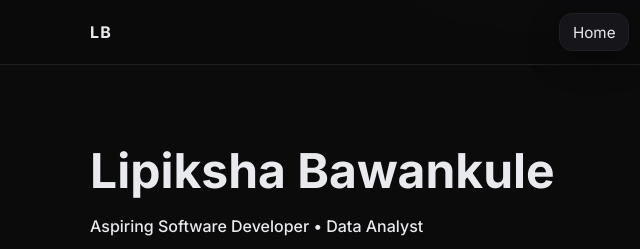
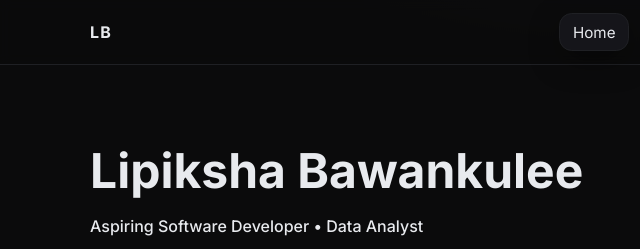
Before and after one commit to lipiksha/Lipiksha-portfolio, a plain HTML site: page index.html in a window 1280 px wide. Shown: the top 249 px of the page, 0-640 px from the left. Drawn offline with Linux system fonts and the light colour scheme.

Commit message:
surname changed

```diff
--- a/index.html
+++ b/index.html
@@ -33,7 +33,7 @@
     <section id="home" class="section hero">
       <div class="container grid-2">
         <div class="hero__text">
-          <h1 class="title">Lipiksha Bawankule</h1>
+          <h1 class="title">Lipiksha Bawankulee</h1>
           <p class="subtitle">Aspiring Software Developer • Data Analyst</p>
           <p class="muted">
             Aspiring Software Developer and Data Analyst with a strong foundation in programming, web development, and data visualization. Eager to contribute to a growth-oriented organization while continuously learning and collaborating.
```
